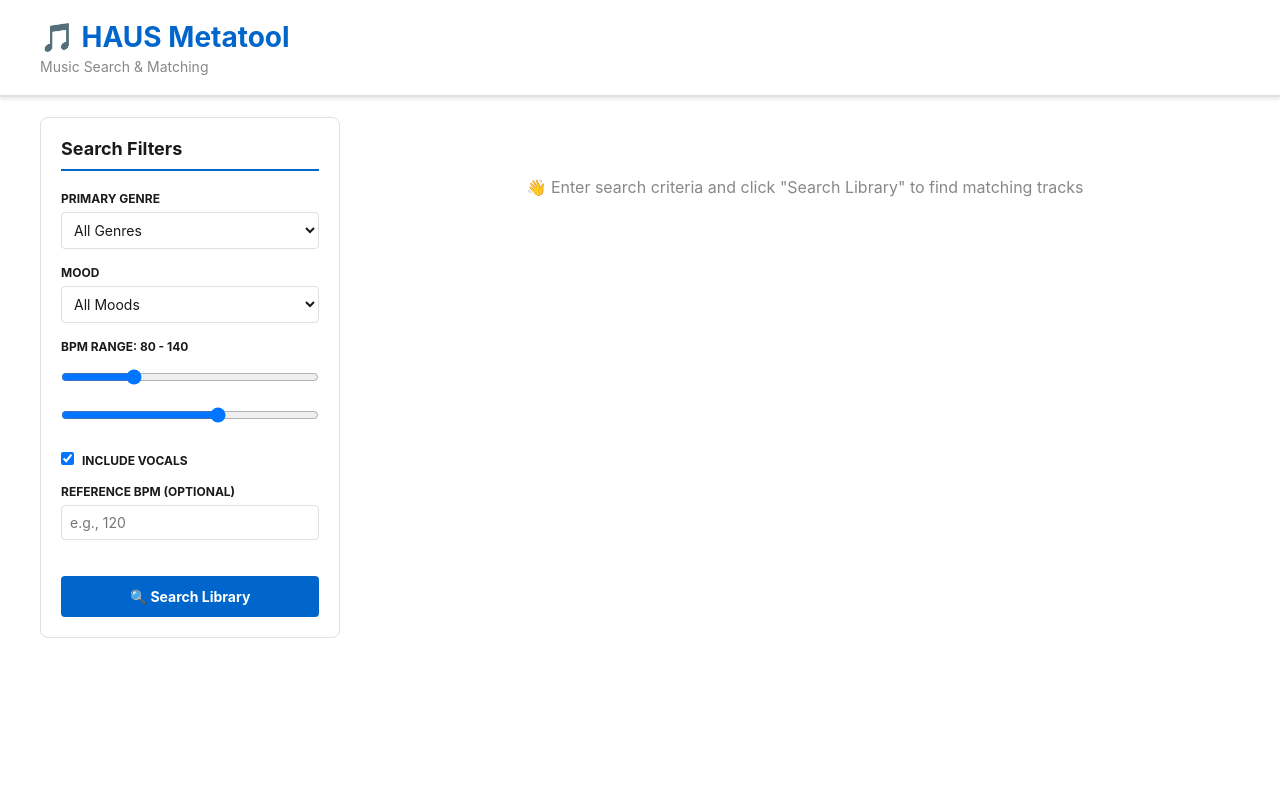
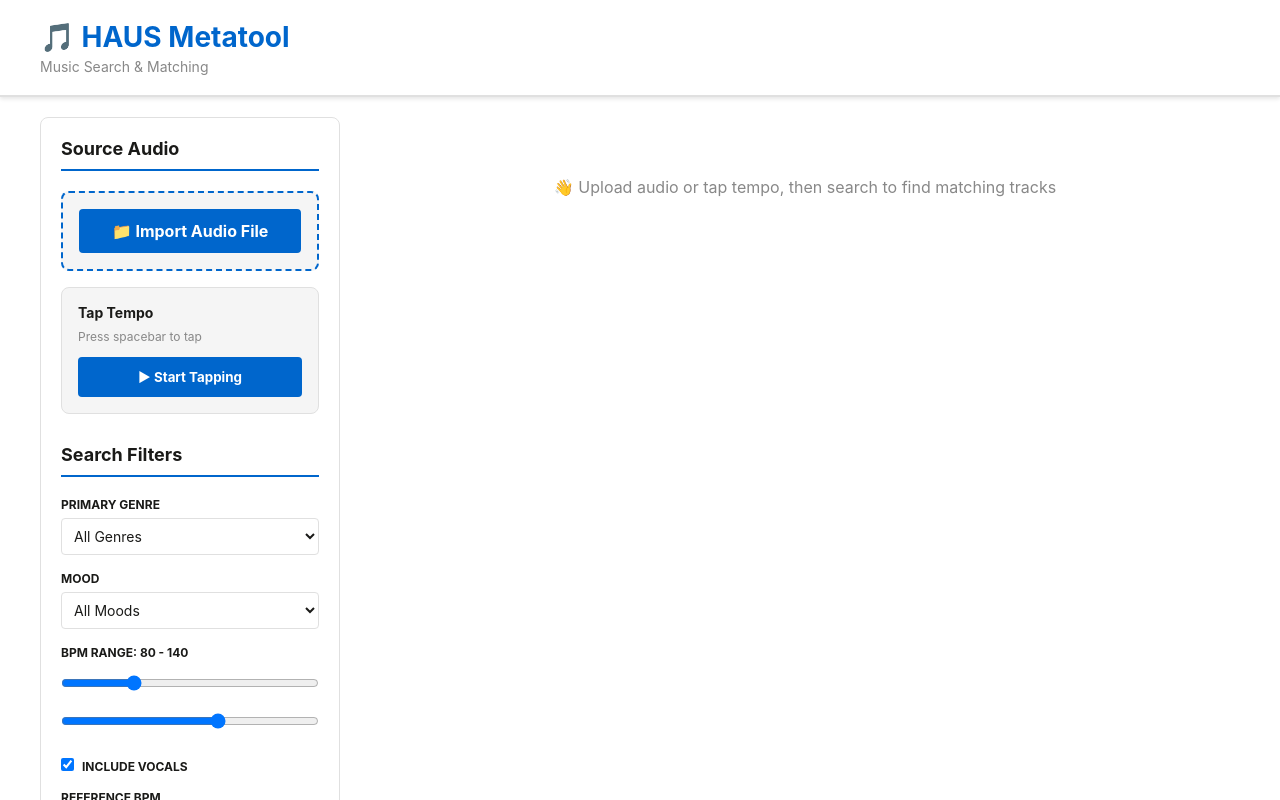
Before and after one commit to ESteinert12/haus-metatool-web, a Next.js app: page / in a window 1280 px wide. Shown: the top 800 px of the page. Built offline with nearby package versions, Linux system fonts and the light colour scheme.

Commit message:
Add critical features: file upload & tap tempo BPM detection

```diff
--- a/pages/index.js
+++ b/pages/index.js
@@ -1,4 +1,4 @@
-import { useState } from 'react';
+import { useState, useEffect, useRef } from 'react';
 import axios from 'axios';
 import styles from '../styles/Home.module.css';
 
@@ -29,6 +29,75 @@ export default function Home() {
   const [minBpm, setMinBpm] = useState(80);
   const [maxBpm, setMaxBpm] = useState(140);
   const [includeVox, setIncludeVox] = useState(true);
+
+  // Source audio & tap tempo
+  const [sourceFile, setSourceFile] = useState(null);
+  const [isTapping, setIsTapping] = useState(false);
+  const [tapBpm, setTapBpm] = useState(null);
+  const [tapCount, setTapCount] = useState(0);
+  const tapTimesRef = useRef([]);
+  const fileInputRef = useRef(null);
+
+  // Tap tempo keyboard handler
+  useEffect(() => {
+    const handleKeyPress = (e) => {
+      if (e.code === 'Space' && isTapping) {
+        e.preventDefault();
+        recordTap();
+      }
+    };
+
+    if (isTapping) {
+      window.addEventListener('keydown', handleKeyPress);
+      return () => window.removeEventListener('keydown', handleKeyPress);
+    }
+  }, [isTapping, tapCount]);
+
+  const recordTap = () => {
+    const now = Date.now();
+    tapTimesRef.current.push(now);
+    setTapCount(tapTimesRef.current.length);
+
+    // Calculate BPM after 8+ taps
+    if (tapTimesRef.current.length >= 8) {
+      const intervals = [];
+      for (let i = 1; i < tapTimesRef.current.length; i++) {
+        intervals.push(tapTimesRef.current[i] - tapTimesRef.current[i - 1]);
+      }
+      const avgInterval = intervals.reduce((a, b) => a + b, 0) / intervals.length;
+      const calculatedBpm = Math.round(60000 / avgInterval);
+      setTapBpm(calculatedBpm);
+      setBpm(calculatedBpm.toString());
+    }
+  };
+
+  const startTapTempo = () => {
+    setIsTapping(true);
+    setTapCount(0);
+    tapTimesRef.current = [];
+    setTapBpm(null);
+  };
+
+  const stopTapTempo = () => {
+    setIsTapping(false);
+  };
+
+  const resetTapTempo = () => {
+    setIsTapping(false);
+    setTapCount(0);
+    tapTimesRef.current = [];
+    setTapBpm(null);
+  };
+
+  const handleFileUpload = (e) => {
+    const file = e.target.files?.[0];
+    if (file) {
+      setSourceFile({
+        name: file.name,
+        size: (file.size / 1024 / 1024).toFixed(2), // MB
+      });
+    }
+  };
 
   const handleSearch = async (e) => {
     e.preventDefault();
@@ -62,8 +131,84 @@ export default function Home() {
 
       <main className={styles.main}>
         <div className={styles.grid}>
-          {/* Sidebar - Filters */}
+          {/* Sidebar - Source Audio & Filters */}
           <aside className={styles.sidebar}>
+            {/* SOURCE AUDIO SECTION */}
+            <div className={styles.section}>
+              <h2>Source Audio</h2>
+
+              {/* File Upload */}
+              <div className={styles.sourceBox}>
+                <label className={styles.uploadLabel}>
+                  <input
+                    ref={fileInputRef}
+                    type="file"
+                    accept="audio/*"
+                    onChange={handleFileUpload}
+                    style={{ display: 'none' }}
+                  />
+                  <div className={styles.uploadBtn}>
+                    📁 Import Audio File
+                  </div>
+                </label>
+                {sourceFile && (
+                  <div className={styles.fileInfo}>
+                    <p>✓ {sourceFile.name}</p>
+                    <small>{sourceFile.size} MB</small>
+                  </div>
+                )}
+              </div>
+
+              {/* Tap Tempo */}
+              <div className={styles.tapTempoBox}>
+                <div className={styles.tapHeader}>
+                  <h3>Tap Tempo</h3>
+                  <small>Press spacebar to tap</small>
+                </div>
+
+                {!isTapping ? (
+                  <button
+                    type="button"
+                    className={styles.tapStartBtn}
+                    onClick={startTapTempo}
+                  >
+                    ▶ Start Tapping
+                  </button>
+                ) : (
+                  <>
+                    <div className={styles.tapDisplay}>
+                      <div className={styles.tapCount}>
+                        Taps: {tapCount}
+                      </div>
+                      {tapBpm && (
+                        <div className={styles.tapBpmResult}>
+                          {tapBpm} BPM
+                        </div>
+                      )}
+                    </div>
+                    <div className={styles.tapButtonGroup}>
+                      <button
+                        type="button"
+                        className={styles.tapStopBtn}
+                        onClick={stopTapTempo}
+                      >
+                        ⏹ Stop
+                      </button>
+                      <button
+                        type="button"
+                        className={styles.tapResetBtn}
+                        onClick={resetTapTempo}
+                      >
+                        ↻ Reset
+                      </button>
+                    </div>
+                  </>
+                )}
+              </div>
+            </div>
+
+            {/* SEARCH FILTERS SECTION */}
+            <div className={styles.section}>
               <h2>Search Filters</h2>
 
               <form onSubmit={handleSearch}>
@@ -143,10 +288,10 @@ export default function Home() {
 
                 {/* Manual BPM Input */}
                 <div className={styles.filterGroup}>
-                <label>Reference BPM (optional)</label>
+                  <label>Reference BPM</label>
                   <input
                     type="number"
-                  placeholder="e.g., 120"
+                    placeholder={tapBpm ? `${tapBpm} (from tap)` : 'e.g., 120'}
                     value={bpm}
                     onChange={(e) => setBpm(e.target.value)}
                     min="40"
@@ -163,13 +308,14 @@ export default function Home() {
                   {loading ? 'Searching...' : '🔍 Search Library'}
                 </button>
               </form>
+            </div>
           </aside>
 
           {/* Results */}
           <section className={styles.results}>
             {results.length === 0 && !loading && (
               <div className={styles.placeholder}>
-                <p>👋 Enter search criteria and click "Search Library" to find matching tracks</p>
+                <p>👋 Upload audio or tap tempo, then search to find matching tracks</p>
               </div>
             )}
 
--- a/styles/Home.module.css
+++ b/styles/Home.module.css
@@ -295,6 +295,157 @@
   }
 }
 
+/* Source Audio & Tap Tempo Sections */
+.section {
+  margin-bottom: 30px;
+}
+
+.sourceBox {
+  background: #F5F5F5;
+  border: 2px dashed #0066CC;
+  border-radius: 8px;
+  padding: 16px;
+  margin-bottom: 16px;
+  text-align: center;
+}
+
+.uploadLabel {
+  cursor: pointer;
+}
+
+.uploadBtn {
+  padding: 12px;
+  background: #0066CC;
+  color: white;
+  border-radius: 4px;
+  font-weight: bold;
+  transition: all 0.2s;
+}
+
+.uploadBtn:hover {
+  background: #0052A3;
+  transform: translateY(-2px);
+}
+
+.fileInfo {
+  margin-top: 12px;
+  padding: 8px;
+  background: #E8F4FF;
+  border-radius: 4px;
+}
+
+.fileInfo p {
+  margin: 0;
+  font-size: 13px;
+  color: #1A1A18;
+  font-weight: bold;
+}
+
+.fileInfo small {
+  color: #888888;
+  font-size: 11px;
+}
+
+/* Tap Tempo */
+.tapTempoBox {
+  background: #F5F5F5;
+  border: 1px solid #E0E0E0;
+  border-radius: 8px;
+  padding: 16px;
+  margin-bottom: 16px;
+}
+
+.tapHeader {
+  margin-bottom: 12px;
+}
+
+.tapHeader h3 {
+  margin: 0 0 4px 0;
+  font-size: 14px;
+  color: #1A1A18;
+}
+
+.tapHeader small {
+  color: #888888;
+  font-size: 12px;
+}
+
+.tapStartBtn {
+  width: 100%;
+  padding: 12px;
+  background: #0066CC;
+  color: white;
+  border: none;
+  border-radius: 4px;
+  font-weight: bold;
+  cursor: pointer;
+  transition: all 0.2s;
+}
+
+.tapStartBtn:hover {
+  background: #0052A3;
+  transform: translateY(-2px);
+}
+
+.tapDisplay {
+  background: #FFFFFF;
+  border: 1px solid #E0E0E0;
+  border-radius: 4px;
+  padding: 12px;
+  margin-bottom: 12px;
+  text-align: center;
+}
+
+.tapCount {
+  font-size: 16px;
+  font-weight: bold;
+  color: #1A1A18;
+  margin-bottom: 8px;
+}
+
+.tapBpmResult {
+  font-size: 24px;
+  font-weight: bold;
+  color: #E91E63;
+}
+
+.tapButtonGroup {
+  display: grid;
+  grid-template-columns: 1fr 1fr;
+  gap: 8px;
+}
+
+.tapStopBtn,
+.tapResetBtn {
+  padding: 10px;
+  border: none;
+  border-radius: 4px;
+  font-weight: bold;
+  cursor: pointer;
+  transition: all 0.2s;
+  font-size: 12px;
+}
+
+.tapStopBtn {
+  background: #E91E63;
+  color: white;
+}
+
+.tapStopBtn:hover {
+  background: #C5004F;
+}
+
+.tapResetBtn {
+  background: #FFFFFF;
+  color: #0066CC;
+  border: 1px solid #0066CC;
+}
+
+.tapResetBtn:hover {
+  background: #0066CC;
+  color: white;
+}
+
 @media (max-width: 768px) {
   .main {
     padding: 12px 20px;
```
Lines whose indentation alone changed are shown as unchanged.
